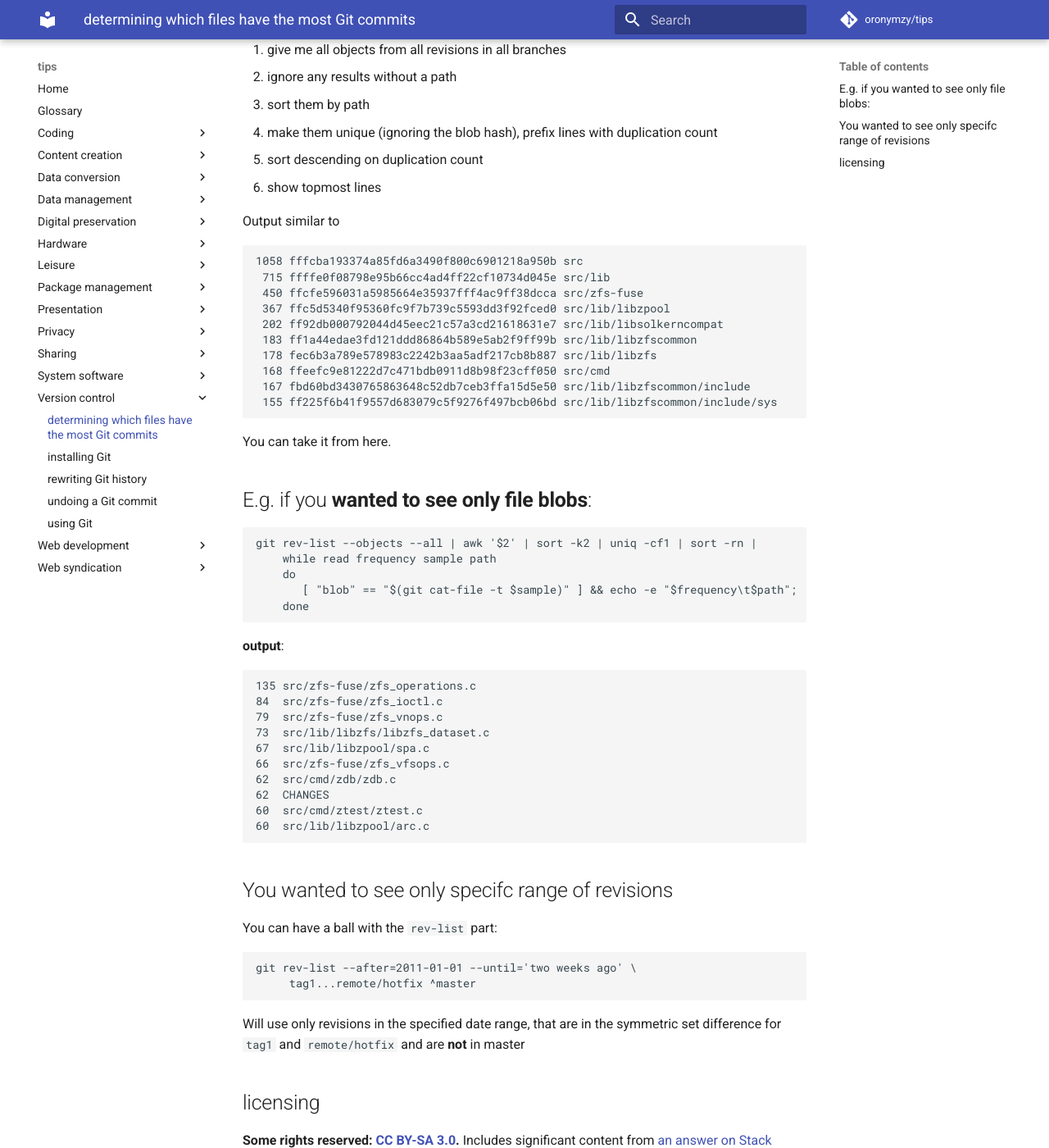
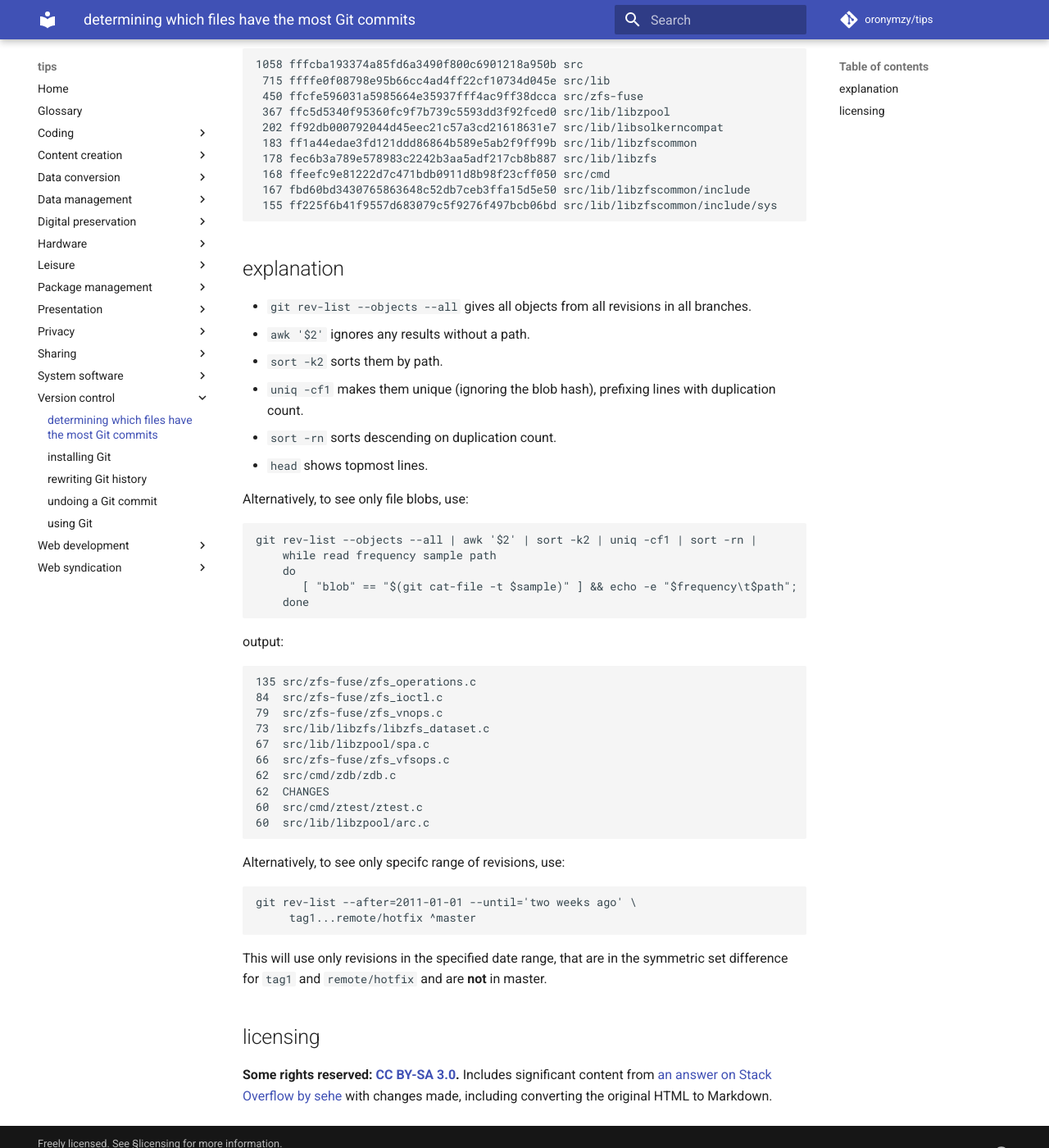
Before and after one commit to oronymzy/tips, an MkDocs documentation site: the page built from docs/dtnfmGc.md, in a window 1280 px wide and 1400 px high, scrolled down 271 px. Shown: the whole window at 82% size. Built offline with MkDocs 1.6.1 and Material for MkDocs 9.7.7, drawn with Linux system fonts in a browser that asks for light colours; comment, search, counter and statistics services are not loaded; some of the changed text lies outside the part shown.

Commit message:
Reword and rearrange things

````diff
--- a/docs/dtnfmGc.md
+++ b/docs/dtnfmGc.md
@@ -1,19 +1,8 @@
 # determining which files have the most [Git] commits
 
-Ha! that's one of these things that is very easy, accidentally (?):
+Use `git rev-list --objects --all | awk '$2' | sort -k2 | uniq -cf1 | sort -rn | head`.
 
-```
-git rev-list --objects --all | awk '$2' | sort -k2 | uniq -cf1 | sort -rn | head
-```
-
-1. give me all objects from all revisions in all branches
-2. ignore any results without a path
-3. sort them by path
-4. make them unique (ignoring the blob hash), prefix lines with duplication count
-5. sort descending on duplication count
-6. show topmost lines
-
-Output similar to
+output:
 
 ```
 1058 fffcba193374a85fd6a3490f800c6901218a950b src
@@ -28,9 +17,15 @@ Output similar to
  155 ff225f6b41f9557d683079c5f9276f497bcb06bd src/lib/libzfscommon/include/sys
 ```
 
-You can take it from here.
+## explanation
+- `git rev-list --objects --all` gives all objects from all revisions in all branches.
+- `awk '$2'` ignores any results without a path.
+- `sort -k2` sorts them by path.
+- `uniq -cf1` makes them unique (ignoring the blob hash), prefixing lines with duplication count.
+- `sort -rn` sorts descending on duplication count.
+- `head` shows topmost lines.
 
-## E.g. if you **wanted to see only file blobs**:
+Alternatively, to see only file blobs, use:
 
 ```
 git rev-list --objects --all | awk '$2' | sort -k2 | uniq -cf1 | sort -rn |
@@ -55,16 +50,14 @@ git rev-list --objects --all | awk '$2' | sort -k2 | uniq -cf1 | sort -rn |
 60  src/lib/libzpool/arc.c
 ```
 
-## You wanted to see only specifc range of revisions
-
-You can have a ball with the `rev-list` part:
+Alternatively, to see only specifc range of revisions, use:
 
 ```
 git rev-list --after=2011-01-01 --until='two weeks ago' \
      tag1...remote/hotfix ^master
 ```
 
-Will use only revisions in the specified date range, that are in the symmetric set difference for `tag1` and `remote/hotfix` and are **not** in master
+This will use only revisions in the specified date range, that are in the symmetric set difference for `tag1` and `remote/hotfix` and are **not** in master.
 
 ## licensing
 **Some rights reserved: [CC BY-SA 3.0](https://creativecommons.org/licenses/by-sa/3.0/).** Includes significant content from [an answer on Stack Overflow by sehe](https://stackoverflow.com/questions/5669621/git-find-out-which-files-have-had-the-most-commits/5670168#5670168) with changes made, including converting the original HTML to Markdown.
````
Also changed, not shown: other parts of docs/dtnfmGc.md (+1 -1 lines).
